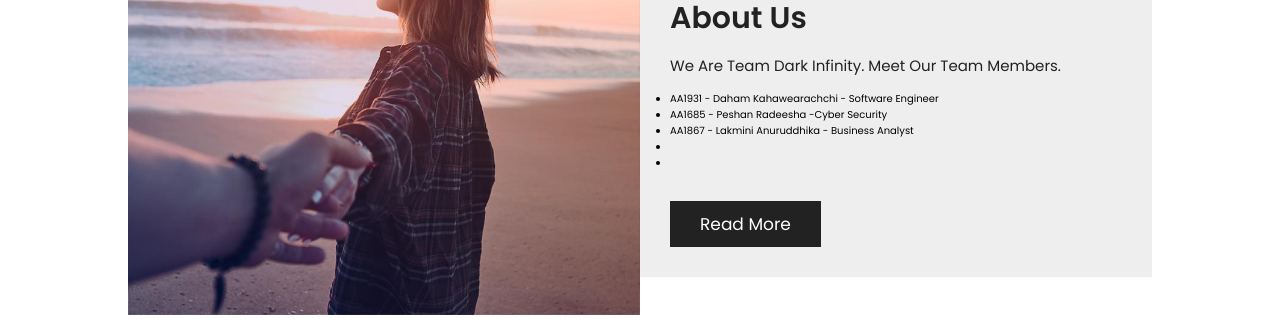
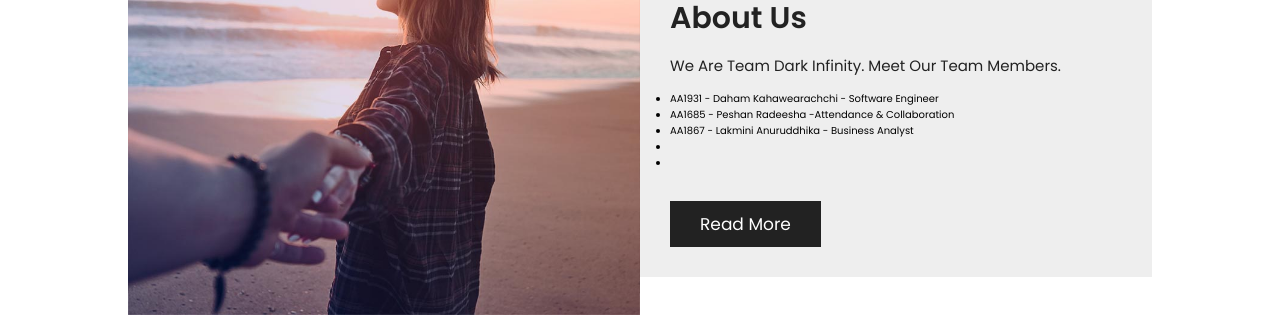
Before and after one commit to dck-hub/Capstone-Project, a PHP site: page /home.php in a window 1280 px wide. Shown: the part 1428-1747 px from the top of the page. Run offline with PHP 8.4, Linux system fonts and the light colour scheme.

Commit message:
Update home.php

```diff
--- a/Tourism Management system/home.php
+++ b/Tourism Management system/home.php
@@ -139,7 +139,7 @@
       <p>We are Team Dark Infinity. Meet our Team Members. </br>
          <ul>
             <li>AA1931 - Daham Kahawearachchi - Software Engineer</li>
-            <li>AA1685 - Peshan Radeesha -Cyber Security</li>
+            <li>AA1685 - Peshan Radeesha -Attendance & Collaboration</li>
             <li>AA1867 - Lakmini Anuruddhika - Business Analyst </li>
             <li> </li>
             <li> </li>
```
